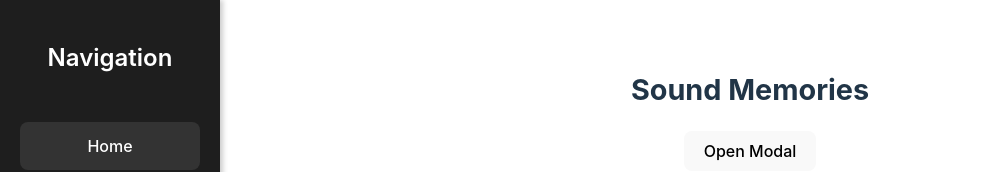
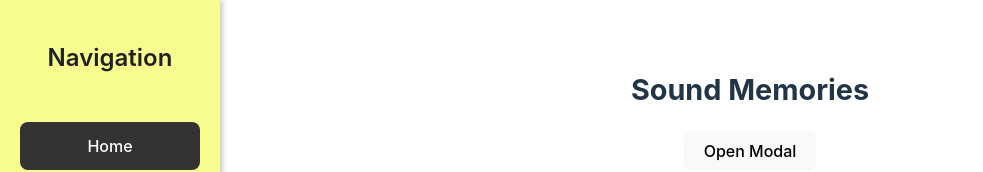
Before and after one commit to hnben/SoundMemories, a React (Vite) app in the folder frontend/: page /manage-audio in a window 1280 px wide. Shown: the top 172 px of the page, without its empty margins (0-983 px from the left). Built offline with nearby package versions, Linux system fonts and the light colour scheme; no server answers.

Commit message:
Changed Sidebar color

```diff
--- a/frontend/src/Sidebar.css
+++ b/frontend/src/Sidebar.css
@@ -1,7 +1,7 @@
 /* Sidebar Styling */
 .sidebar {
     width: 220px;
-    background-color: #1e1e1e; /* Darker gray for modern look */
+    background-color: #eafa0573; /* Darker gray for modern look */
     color: white;
     padding: 20px;
     min-height: 100vh;
@@ -17,6 +17,7 @@
     font-size: 1.5rem;
     margin-bottom: 20px;
     font-weight: 600;
+    color: #212121;
   }
 
   /* Navigation List */
```
